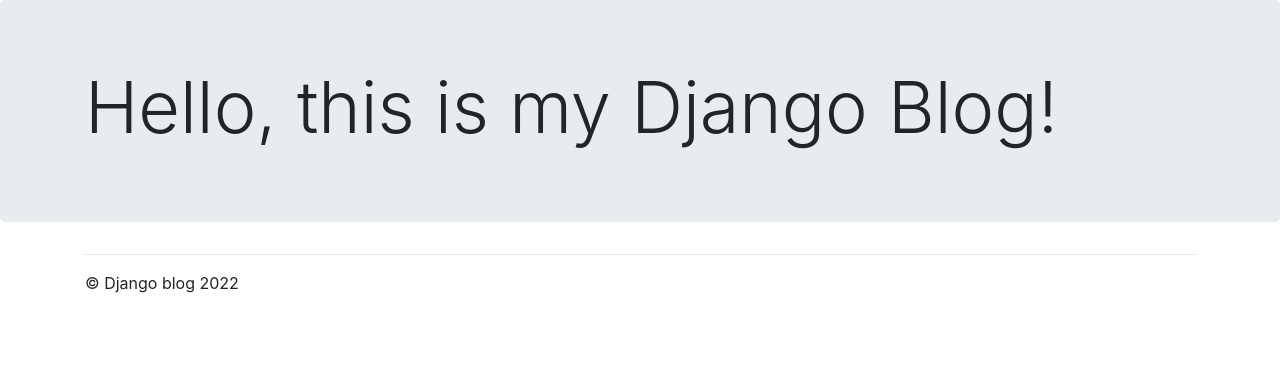
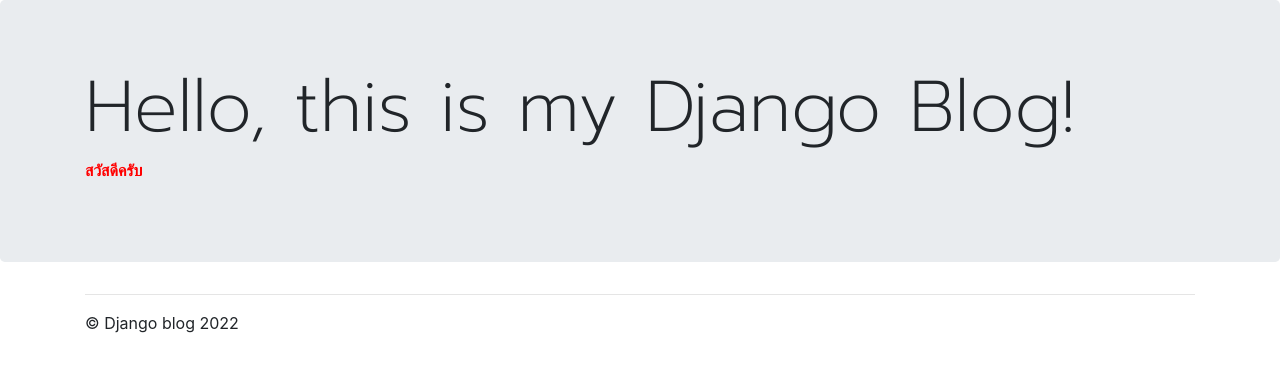
Before and after one commit to watthanatham/Blog-web, a Django app: page /blog/ in a window 1280 px wide. Shown: the part 56-428 px from the top of the page. Run offline with Django 3.2, Linux system fonts and the light colour scheme; data that the repository does not hold is empty; some libraries are stand-ins or nearby versions.

Commit message:
import google font and using css

```diff
--- /dev/null
+++ b/blog/static/css/blog.css
@@ -0,0 +1,8 @@
+.message {
+  font-weight: 600;
+  color: red;
+}
+h1, h2,h3, h4, h5, h6 {
+  font-family: 'Prompt', sans-serif;
+  font-weight: 800;
+}
--- a/blog/templates/index.html
+++ b/blog/templates/index.html
@@ -1,3 +1,4 @@
+{% load static %}
 <!DOCTYPE html>
 <html lang="en">
 
@@ -16,6 +17,13 @@
   {# Display django.contrib.messages as Bootstrap alerts #}
   {% bootstrap_messages %}
 
+  <link rel="preconnect" href="https://fonts.googleapis.com">
+  <link rel="preconnect" href="https://fonts.gstatic.com" crossorigin>
+  <link
+    href="https://fonts.googleapis.com/css2?family=Prompt:ital,wght@0,100;0,200;0,500;0,800;1,100;1,400&display=swap"
+    rel="stylesheet">
+
+  <link rel="stylesheet" type="text/css" href="{% static 'css/blog.css' %}" />
 
 </head>
 
@@ -43,6 +51,7 @@
     <div class="jumbotron">
       <div class="container">
         <h1 class="display-3">Hello, this is my Django Blog!</h1>
+        <p class="message">สวัสดีครับ</p>
       </div>
     </div>
 
--- a/mystore/urls.py
+++ b/mystore/urls.py
@@ -15,8 +15,11 @@ Including another URLconf
 """
 from django.contrib import admin
 from django.urls import path, include
+from django.contrib.staticfiles.urls import staticfiles_urlpatterns
 
 urlpatterns = [
     path('admin/', admin.site.urls),
     path('blog/', include('blog.urls')) # localhost/blog
 ]
+
+urlpatterns += staticfiles_urlpatterns()
```
Lines whose indentation alone changed are shown as unchanged.
